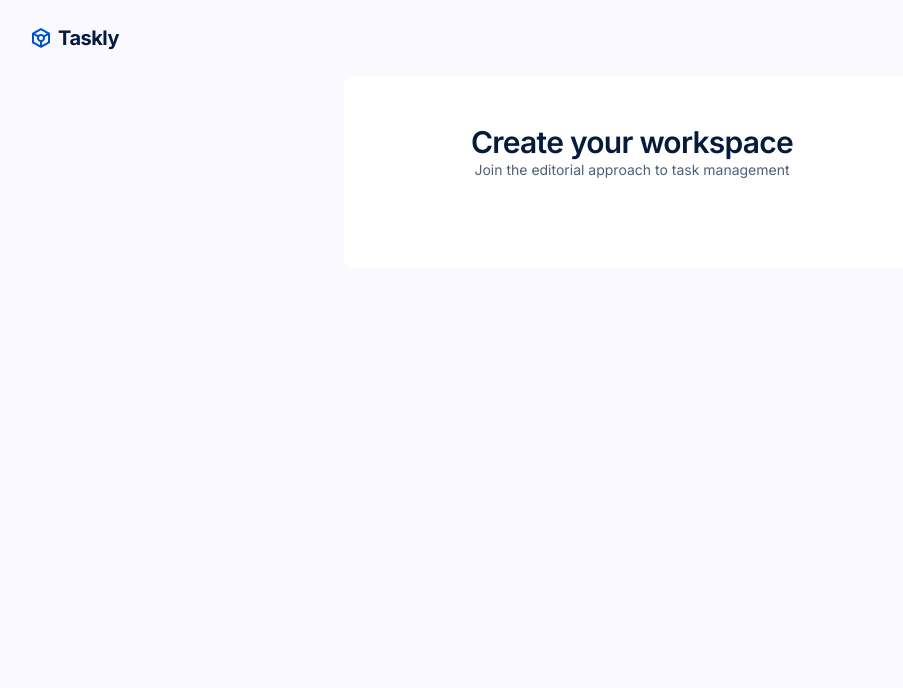
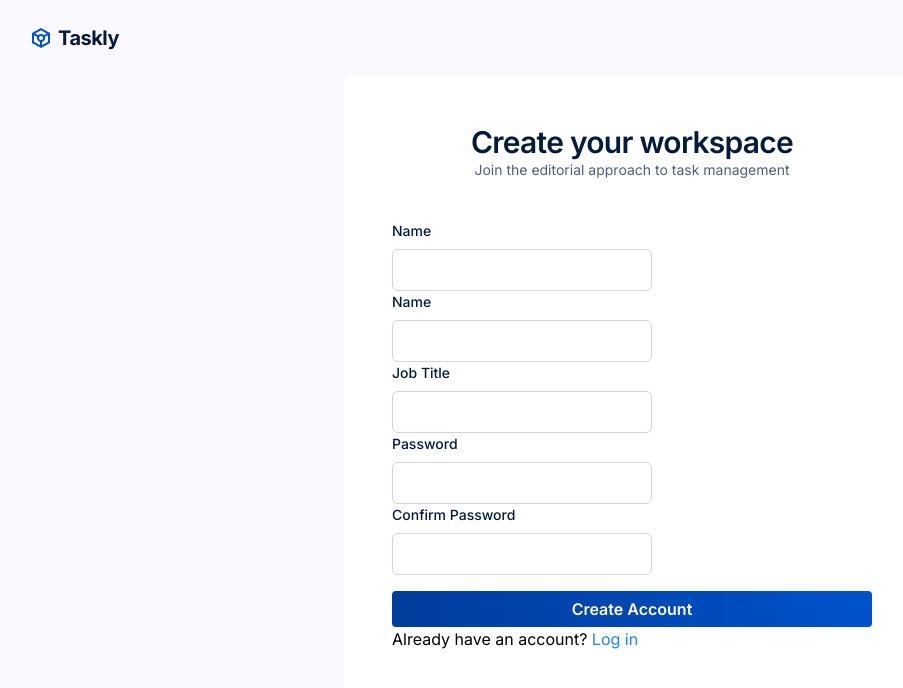
Before and after one commit to ShaymaaEssa/TaskStack, an Angular app: page /signup in a window 1280 px wide. Shown: the top 688 px of the page, without its empty margins (8-911 px from the left). Built offline with nearby package versions, Linux system fonts and the light colour scheme.

Commit message:
signup form inputs without styling

```diff
--- a/src/app/pages/signup/signup.component.html
+++ b/src/app/pages/signup/signup.component.html
@@ -16,15 +16,102 @@
 </header>
 
 <section class="signup-section bg-white rounded-lg p-12 max-w-xl mx-auto">
-    <div class="container">
-        <div class="section-title pb-10">
-            <h1 class="font-semibold text-[#041B3C] leading-9 tracking-[-0.75px] text-center text-[30px]">Create your workspace</h1>
-            <p class="text-[14px] text-[#4F5F7B] text-center leading-5">Join the editorial approach to task management</p>
+  <div class="container">
+    <div class="section-title pb-10">
+      <h1
+        class="font-semibold text-[#041B3C] leading-9 tracking-[-0.75px] text-center text-[30px]"
+      >
+        Create your workspace
+      </h1>
+      <p class="text-[14px] text-[#4F5F7B] text-center leading-5">
+        Join the editorial approach to task management
+      </p>
+    </div>
 
-        </div>
+    <form action="" class="signup-form pb-16px">
+      <div class="form-group">
+        <label
+          for="name"
+          class="block text-[14px] text-[#041B3C] font-medium mb-2"
+          >Name</label
+        >
+        <input
+          formControlName="name"
+          type="text"
+          id="name"
+          class="border border-[#D1D5DB] rounded-md py-2 px-3 focus:outline-none focus:ring-2 focus:ring-blue-500"
+        />
+      </div>
 
-        <form action="" class="signup-form pb-16px">
+      <div class="form-group">
+        <label
+          for="email"
+          class="block text-[14px] text-[#041B3C] font-medium mb-2"
+          >Name</label
+        >
+        <input
+          formControlName="email"
+          type="email"
+          id="email"
+          class="border border-[#D1D5DB] rounded-md py-2 px-3 focus:outline-none focus:ring-2 focus:ring-blue-500"
+        />
+      </div>
 
-        </form>
-    </div>
+      <div class="form-group">
+        <label
+          for="jobTitle"
+          class="block text-[14px] text-[#041B3C] font-medium mb-2"
+          >Job Title</label
+        >
+        <input
+          formControlName="jobTitle"
+          type="text"
+          id="jobTitle"
+          class="border border-[#D1D5DB] rounded-md py-2 px-3 focus:outline-none focus:ring-2 focus:ring-blue-500"
+        />
+      </div>
+
+      <div class="form-group">
+        <label
+          for="password"
+          class="block text-[14px] text-[#041B3C] font-medium mb-2"
+          >Password</label
+        >
+        <input
+          formControlName="password"
+          type="password"
+          id="password"
+          class="border border-[#D1D5DB] rounded-md py-2 px-3 focus:outline-none focus:ring-2 focus:ring-blue-500"
+        />
+      </div>
+
+      <div class="form-group">
+        <label
+          for="confirmPassword"
+          class="block text-[14px] text-[#041B3C] font-medium mb-2"
+          >Confirm Password</label
+        >
+        <input
+          formControlName="confirmPassword"
+          type="password"
+          id="confirmPassword"
+          class="border border-[#D1D5DB] rounded-md py-2 px-3 focus:outline-none focus:ring-2 focus:ring-blue-500"
+        />
+      </div>
+
+      <button
+        type="submit"
+        class="bg-linear-to-r from-[#003D9B] to-[#0052CC] shadow-[0px_1px_2px_0px_#0000000D] text-white py-2 px-4 rounded-sm font-semibold text-[16px] leading-5 text-center w-full mt-4 cursor-pointer"
+      >
+        Create Account
+      </button>
+    </form>
+
+    <footer class="placeholder-mist-800">
+      <p>
+        Already have an account?
+        <a href="/signin" class="text-blue-500 hover:underline">Log in</a>
+      </p>
+    </footer>
+  </div>
 </section>
```
